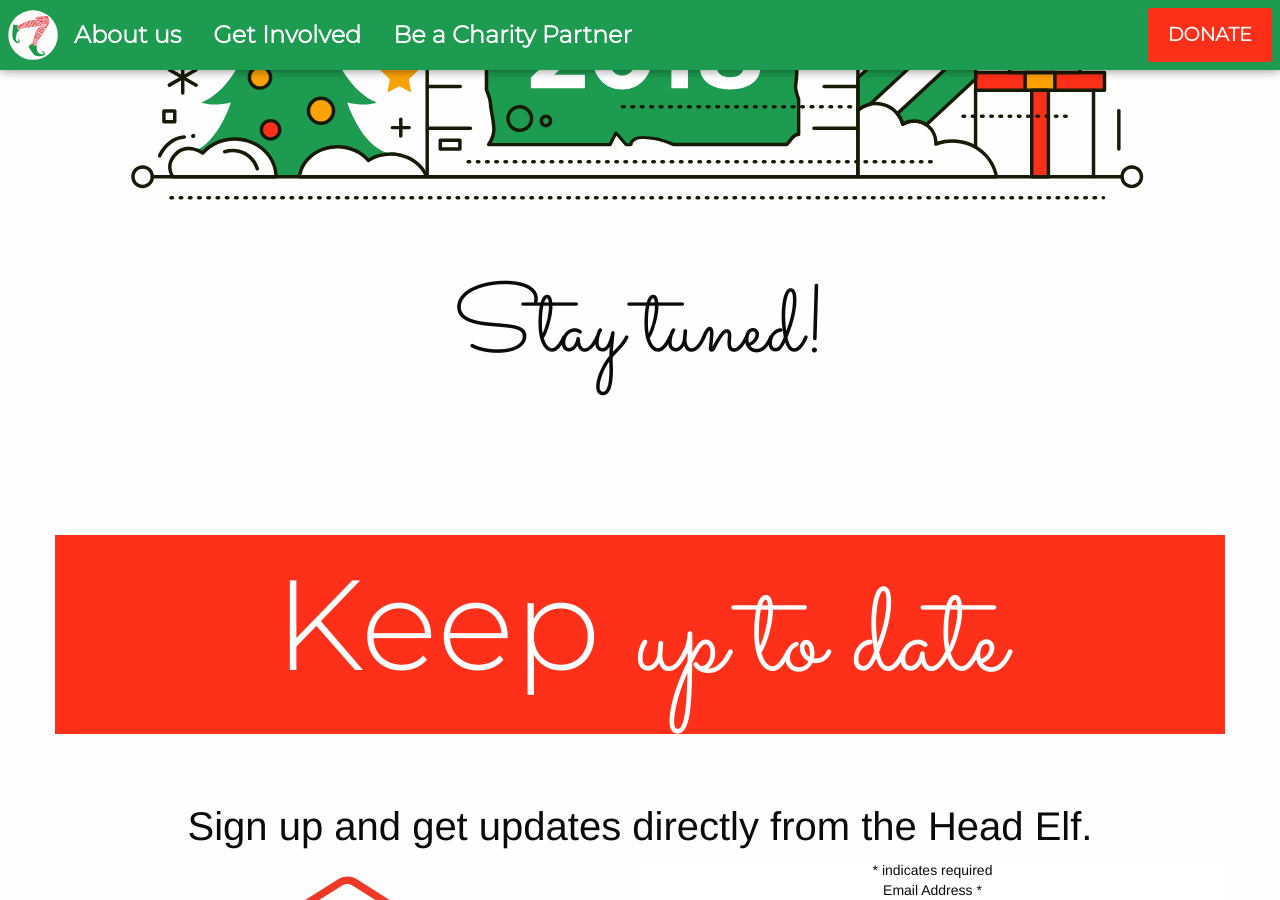
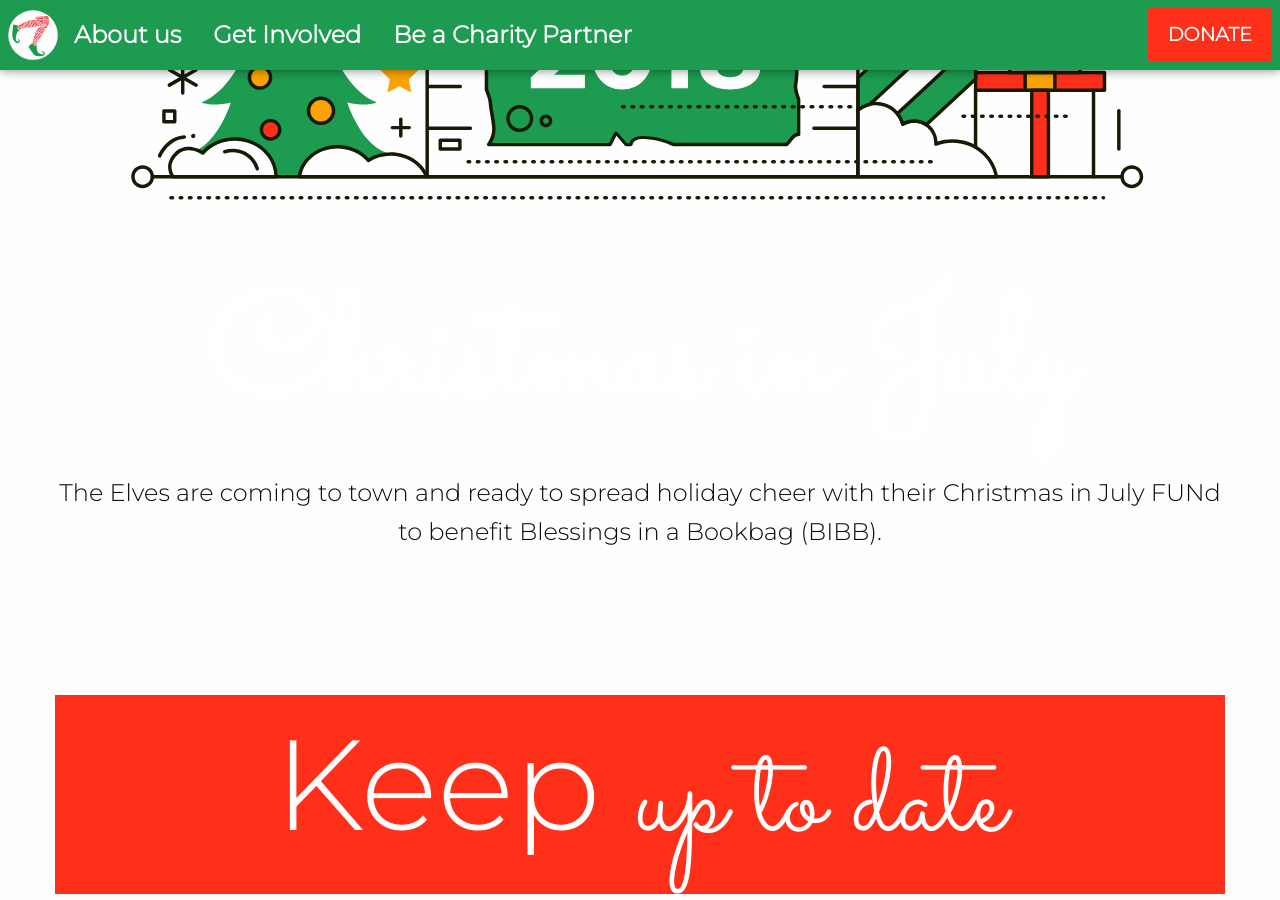
Before and after one commit to egomadking/elfontherun, a Jekyll site: the page built from index.md, in a window 1280 px wide and 900 px high, scrolled down 3955 px. Built offline with Jekyll 4.4.1, drawn with Linux system fonts in a browser that asks for light colours; comment, search, counter and statistics services are not loaded.

Commit message:
added xmas in july

```diff
--- a/_layouts/index.html
+++ b/_layouts/index.html
@@ -122,7 +122,9 @@
       </div>
       <div class="cell">
         <img src="/images/upcoming.svg" alt="Upcoming events image">
-        <h2 class="upcoming-events-announcement">Stay tuned!</h2>
+        <h2 class="upcoming-events-announcement"><a href="#" class="event-link">Christmas in July</a></h2>
+        <p>The Elves are coming to town and ready to spread holiday cheer with their Christmas in July FUNd to benefit Blessings in
+          a Bookbag (BIBB).</p>
       </div>
     </div>
 
--- a/_layouts/partner.html
+++ b/_layouts/partner.html
@@ -23,9 +23,9 @@
     </h1>
     <div class="card">
       <div class="card-section">
-        <p>This grant provides funds to support service projects for local charities.</p>
-
-          <p style="font-weight: bold;">The 2018 grant cycle is now closed. Please check back for updates for the 2019 grant cycle.</p>
+        <p>The Elves are coming to town and ready to spread holiday cheer with their Christmas in July FUNd to benefit Blessings in a Bookbag (BIBB).</p>
+          <p><a class="body-link" href="https://secure.qgiv.com/for/eotr/event/791087/">Sign up online here</a>
+          </p>
       </div>
     </div>
   </div>
```
